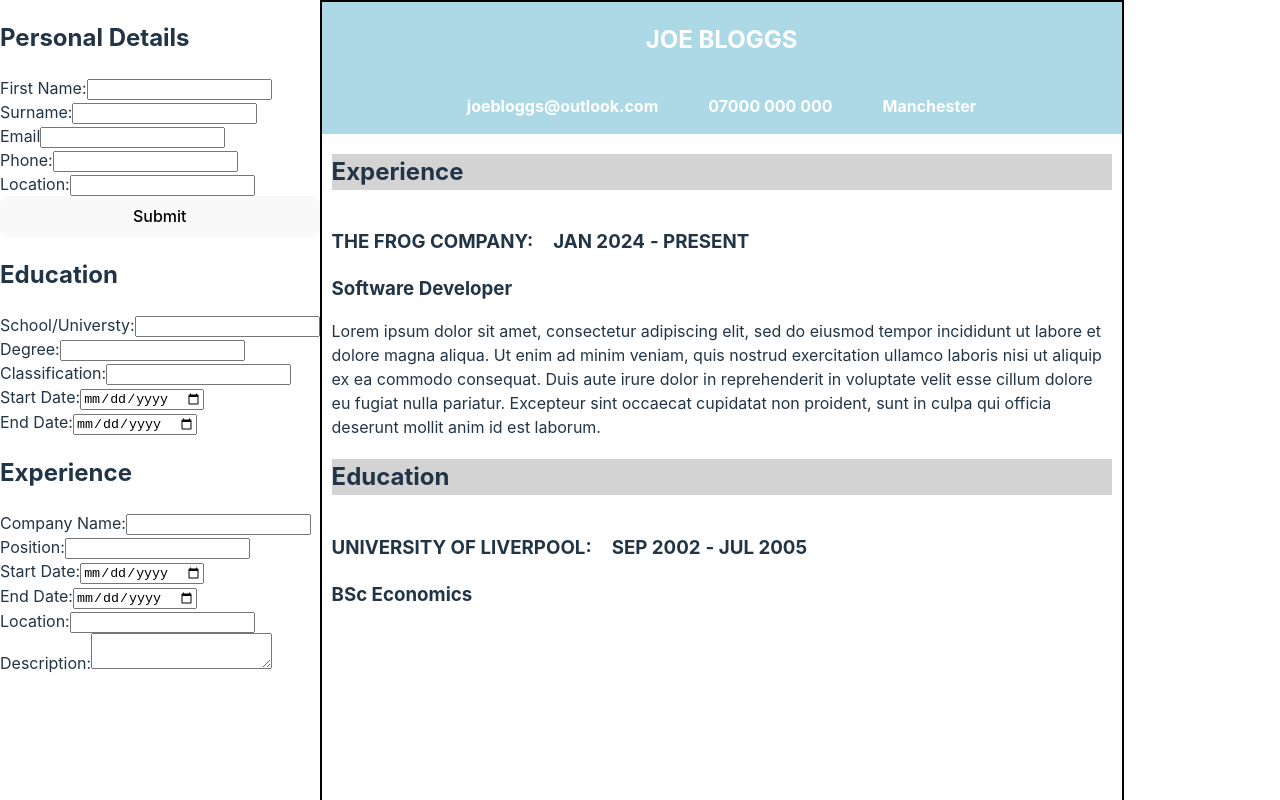
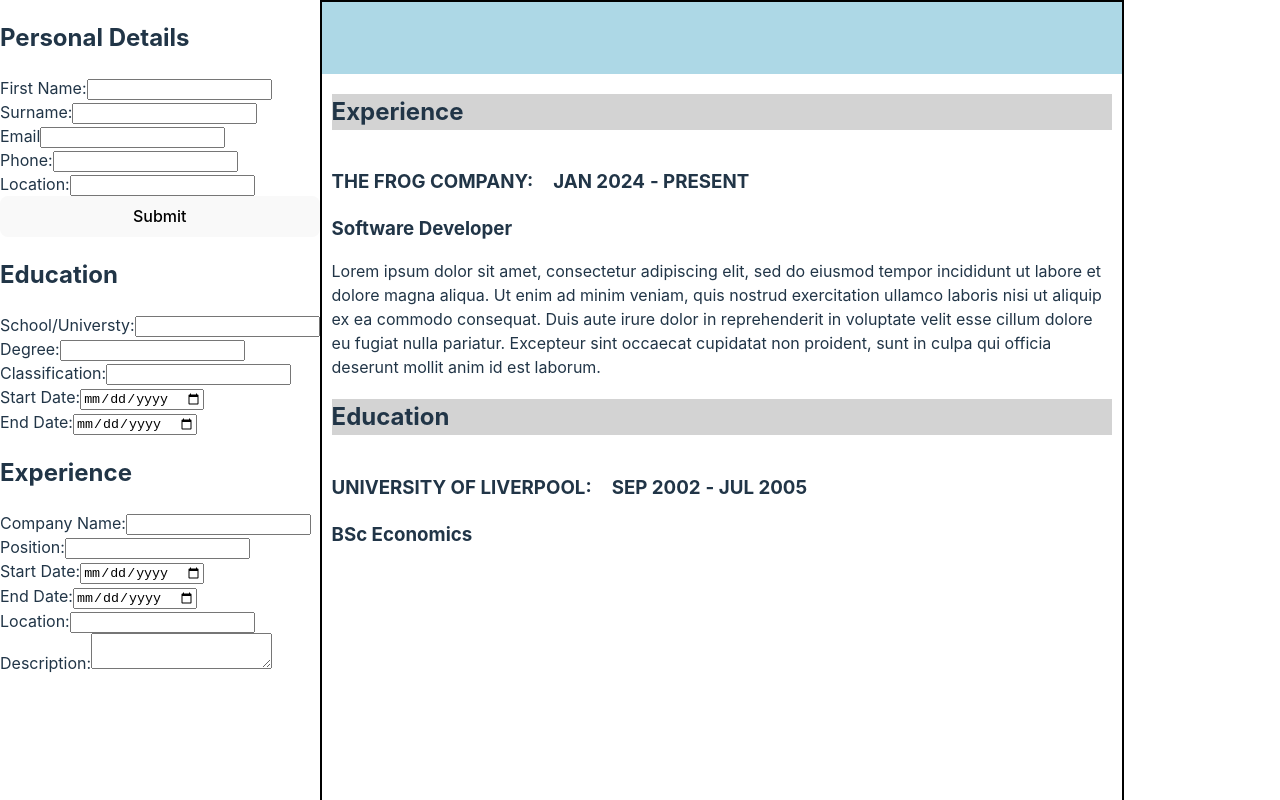
Before and after one commit to souste/cv-application, a React (Vite) app: page / in a window 1280 px wide. Shown: the top 800 px of the page. Built offline with nearby package versions, Linux system fonts and the light colour scheme.

Commit message:
personal data passed to App and passed down to CVTemplate to render

```diff
--- a/src/App.jsx
+++ b/src/App.jsx
@@ -1,4 +1,4 @@
-// import { useState } from "react";
+import { useState } from "react";
 import PersonalDetails from "./PersonalDetails";
 import Education from "./Education";
 import Experience from "./Experience";
@@ -7,8 +7,10 @@ import CVTemplate from "./CVTemplate";
 import "./App.css";
 
 function App() {
+  const [personalData, setPersonalData] = useState({});
+
   const getPersonalData = (data) => {
-    console.log("This is the first name coming from App", data);
+    setPersonalData(data);
   };
   return (
     <>
@@ -19,7 +21,7 @@ function App() {
           <Experience />
         </div>
         <div className="template-container">
-          <CVTemplate />
+          <CVTemplate personalData={personalData} />
         </div>
       </div>
     </>
--- a/src/CVTemplate.jsx
+++ b/src/CVTemplate.jsx
@@ -1,13 +1,13 @@
-function CVTemplate() {
+function CVTemplate({ personalData }) {
   return (
     <>
       <div className="cv-template-container">
         <div className="cv-template-top">
-          <h2 className="cv-name">JOE BLOGGS</h2>
+          <h2 className="cv-name">{personalData.firstName}</h2>
           <div className="personal-info-container">
-            <p>joebloggs@outlook.com</p>
-            <p>07000 000 000</p>
-            <p>Manchester</p>
+            <p>{personalData.email}</p>
+            <p>{personalData.number}</p>
+            <p>{personalData.location}</p>
           </div>
         </div>
         <div className="cv-experience-container">
```
